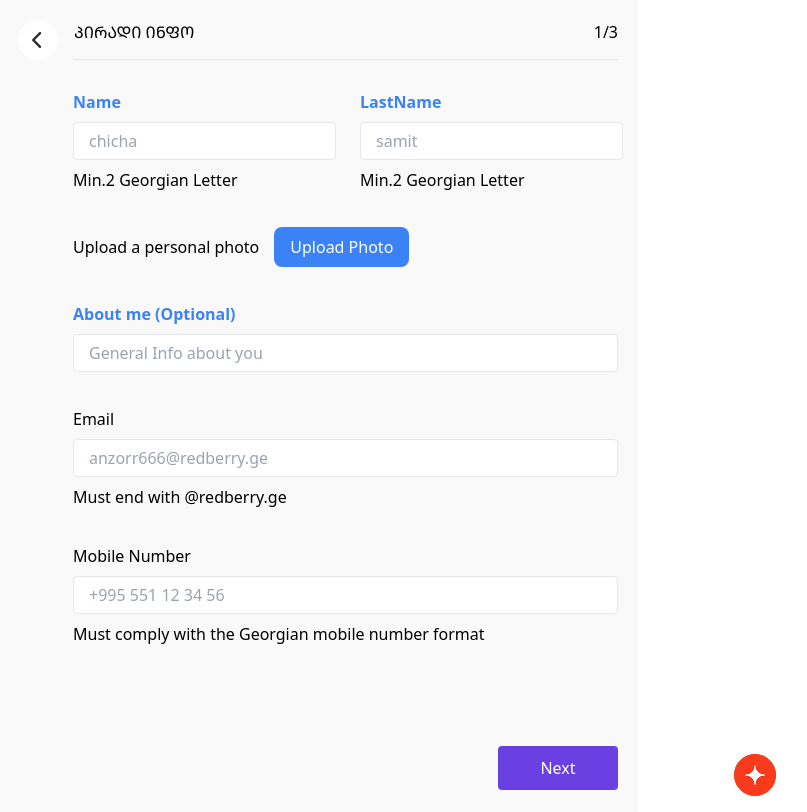
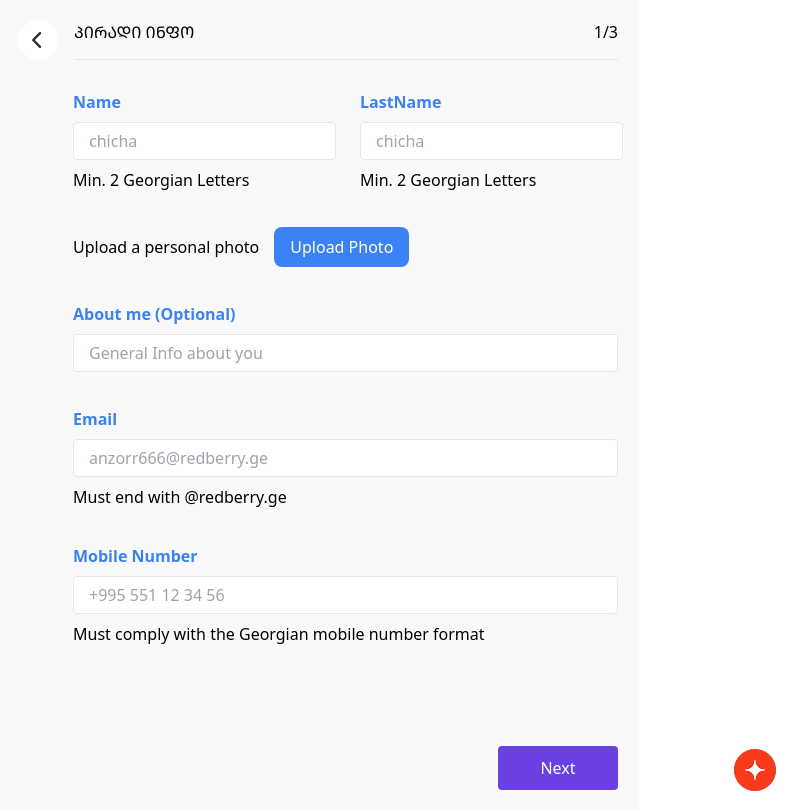
Before and after one commit to Tailung1/Redberry-Bootcamp-6, a React (Vite) app: page /personal in a window 1280 px wide. Shown: the whole page, without its empty margins (2-809 px from the left). Built offline with nearby package versions, Linux system fonts and the light colour scheme.

Commit message:
imrpove personal component code/ inputs fileds

```diff
--- a/src/InputField.tsx
+++ b/src/InputField.tsx
@@ -1,4 +1,4 @@
-import React from "react";
+
 
 interface InputFieldProps {
   label: string;
@@ -15,12 +15,12 @@ export default function InputField({
   id,
   register,
   placeholder = "",
-  inputClass = "",
-  labelClass = "",
+  inputClass = "border rounded-[4px] px-[15px] py-[6px] font-[16px]",
+  labelClass = "text-blue-500 font-bold",
   errorMessage = "",
 }: InputFieldProps) {
   return (
-    <div className='flex flex-col gap-[8px] w-full'>
+    <div className='flex flex-col gap-[8px] w-full '>
       <label htmlFor={id} className={labelClass}>
         {label}
       </label>
--- a/src/components/Experince.tsx
+++ b/src/components/Experince.tsx
@@ -1,4 +1,4 @@
-import React from 'react'
+
 
 export default function Experince() {
   return (
--- a/src/components/Personal.tsx
+++ b/src/components/Personal.tsx
@@ -1,31 +1,20 @@
-import React, { EventHandler, useState } from "react";
+import { useState } from "react";
+import { useForm } from "react-hook-form";
+import { useNavigate } from "react-router-dom";
+import InputField from "../InputField";
+import UploadPhoto from "../components/UploadPhoto"; // New component
 import arrowIMG from "../assets/arrow.svg";
-import starIMG from "../assets/star.png";
 import atIMG from "../assets/at.svg";
 import phoneIMG from "../assets/phone.svg";
-import { useForm } from "react-hook-form";
-import { useNavigate } from "react-router-dom";
-import Experince from "./Experince";
-import InputField from "../InputField";
+import starIMG from "../assets/star.png";
 
 export default function Personal() {
   const navigate = useNavigate();
-
-  const [page, setPage] = useState<number>(1);
+  const [page, setPage] = useState(1);
   const [image, setImage] = useState<null | string>(null);
 
-  const {
-    register,
-    handleSubmit,
-    watch,
-    formState: { errors },
-  } = useForm();
-
-  const name = watch("name");
-  const lastName = watch("lastname");
-  const optional = watch("optional");
-  const email = watch("email");
-  const number = watch("number");
+  const { register, handleSubmit, watch } = useForm();
+  const { name, lastname, optional, email, number } = watch();
 
   const handleImageChange = (
     e: React.ChangeEvent<HTMLInputElement>
@@ -36,15 +25,20 @@ export default function Personal() {
     }
   };
 
+  const nextPage = () => {
+    const paths = ["/", "/Personal/experince", "/Personal/final"];
+    navigate(paths[page]);
+  };
+
   return (
     <div className='flex'>
-      <div className='bg-[#F9F9F9]   flex flex-col w-1/2 p-5'>
+      <div className='bg-[#F9F9F9] flex flex-col w-1/2 p-5'>
         <div className='flex w-full items-center space-x-4'>
           <img
             onClick={() => navigate("/")}
             className='cursor-pointer'
             src={arrowIMG}
-            alt=''
+            alt='Back'
           />
           <div className='flex flex-col gap-[15px] w-full'>
             <div className='flex justify-between'>
@@ -55,133 +49,115 @@ export default function Personal() {
           </div>
         </div>
 
-        <div className='mt-[30px]  pl-[55px]   pr-[14]'>
-          <form className='flex flex-col gap-[35px] w-full '>
-            <div className='flex  w-full gap-[24px] '>
+        <div className='mt-[30px] pl-[55px] pr-[14]'>
+          <form className='flex flex-col gap-[35px] w-full'>
+            <div className='flex w-full gap-[24px]'>
               <InputField
                 label='Name'
                 register={register}
                 id='name'
                 placeholder='chicha'
-                errorMessage='Min.2 Georgian Letter'
-                labelClass='text-blue-500 font-bold' // Label custom styles
-                inputClass='border rounded-[4px] px-[15px] py-[6px] font-[16px]' // Input custom styles
+                errorMessage='Min. 2 Georgian Letters'
               />
               <InputField
                 label='LastName'
                 register={register}
                 id='lastname'
-                placeholder='samit'
-                errorMessage='Min.2 Georgian Letter'
-                labelClass='text-blue-500 font-bold' // Label custom styles
-                inputClass='border rounded-[4px] px-[15px] py-[6px] font-[16px]'
+                placeholder='chicha'
+                errorMessage='Min. 2 Georgian Letters'
               />
             </div>
-            <div className='flex gap-[15px] items-center'>
-              <p>Upload a personal photo</p>
-              <label className='cursor-pointer bg-blue-500 text-white py-2 px-4 rounded-lg hover:bg-blue-600'>
-                Upload Photo
-                <input
-                  {...register("image")}
-                  type='file'
-                  accept='image/*'
+
+            <UploadPhoto
+              register={register}
               onChange={handleImageChange}
-                  className='hidden' // Hide the actual input, style the label as the button
             />
-              </label>
-            </div>
+
             <InputField
               label='About me (Optional)'
               register={register}
               id='optional'
               placeholder='General Info about you'
-              labelClass='text-blue-500 font-bold' // Label custom styles
-              inputClass='border rounded-[4px] px-[15px] py-[6px] font-[16px]'
             />
-            <div className='flex flex-col gap-[8px]'>
-              <label htmlFor=''>Email</label>
-              <input
-                {...register("email")}
-                type='text'
+
+            <InputField
+              label='Email'
+              register={register}
+              id='email'
               placeholder='anzorr666@redberry.ge'
-                className='1px border rounded-[4px] px-[15px] py-[6px] font-[16px]'
+              errorMessage='Must end with @redberry.ge'
             />
-              <p>Must end with @redberry.ge</p>
-            </div>
-            <div className='flex flex-col gap-[8px]'>
-              <label htmlFor='mobNum'>Mobile Number</label>
-              <input
-                {...register("number")}
-                type='text'
-                id='mobNum'
+            <InputField
+              label='Mobile Number'
+              register={register}
+              id='number'
               placeholder='+995 551 12 34 56'
-                className='1px border rounded-[4px] px-[15px] py-[6px] font-[16px]'
+              errorMessage='Must comply with the Georgian mobile number format'
             />
-              <p>
-                Must comply with the Georgian mobile number format
-              </p>
-            </div>
           </form>
         </div>
-        <div className='flex justify-end '>
+
+        <div className='flex justify-end'>
           <button
-            onClick={() => navigate("/Personal/experince")}
-            className='bg-[#6B40E3] px-[60px] py-[10px] text-[16px] text-white rounded-[4px] mt-[100px]  w-[30px] flex  justify-center'
+            onClick={nextPage}
+            className='bg-[#6B40E3] px-[60px] py-[10px] text-[16px] text-white rounded-[4px] mt-[100px] w-[30px] flex justify-center'
           >
             Next
           </button>
         </div>
       </div>
 
-      <div className='bg-white  p-4'>
+      <div className='bg-white p-4'>
         <div className='flex items-center mt-[68px] ml-[80px]'>
           <div className='flex relative flex-col gap-[20px]'>
-            <div className='text-[34px] leading-normal flex gap-[10px] className="h-[40px] text-[#F93B1D]'>
-              <span>{name}</span>
-
-              <span>{lastName}</span>
+            <div className='text-[34px] leading-normal flex gap-[10px] text-[#F93B1D] h-[40px]'>
+              <span>{name}</span> <span>{lastname}</span>
             </div>
-            <div className='h-[40px]'>
+            <div className='h-[20px]'>
+              {" "}
               {email && (
                 <div className='flex gap-[10px]'>
-                  <img src={atIMG} alt='at image' /> {email}{" "}
+                  <img src={atIMG} alt='Email' /> {email}
                 </div>
               )}
             </div>
-            <div className='h-[40px]'>
+            <div className='h-[35px]'>
               {number && (
                 <div className='flex gap-[10px]'>
-                  <img src={phoneIMG} alt='at image' /> {number}{" "}
+                  <img src={phoneIMG} alt='Phone' /> {number}
                 </div>
               )}
             </div>
+
+            <div className='h-[40px]'>
+              {" "}
               {optional && (
-              <div className='h-[40px]'>
-                <p className='mb-[10px] text-[#F93B1D] text-[18px] '>
+                <div>
+                  <p className='text-[#F93B1D] text-[18px] mb-[10px]'>
                     About me
-                </p>{" "}
-                <span className='block max-w-[300px] break-words'>
+                  </p>
+                  <p className='block max-w-[300px] break-words'>
                     {optional}
-                </span>
+                  </p>
                 </div>
               )}
+            </div>
+
             <img
-              className=' mt-[530px] w-[42px] h-[42px]'
+              className='mt-[450px] w-[42px] h-[42px]'
               src={starIMG}
-              alt='star image with red background'
+              alt='Star'
             />
           </div>
-          <div className='h-[40px]'>
           {image && (
             <img
               src={image}
               alt='Uploaded'
-                className=' absolute right-20 top-20 w-[230px] h-[230px] object-cover rounded-full'
+              className=' absolute right-20 top-20 w-[200px] h-[200px] object-cover rounded-full'
             />
           )}
         </div>
       </div>
     </div>
-    </div>
   );
 }
--- /dev/null
+++ b/src/components/UploadPhoto.tsx
@@ -0,0 +1,27 @@
+import React from "react";
+
+interface UploadPhotoProps {
+  register: any; // Replace 'any' with `UseFormRegister` if using react-hook-form
+  onChange: (e: React.ChangeEvent<HTMLInputElement>) => void;
+}
+
+export default function UploadPhoto({
+  register,
+  onChange,
+}: UploadPhotoProps) {
+  return (
+    <div className='flex gap-[15px] items-center'>
+      <p>Upload a personal photo</p>
+      <label className='cursor-pointer bg-blue-500 text-white py-2 px-4 rounded-lg hover:bg-blue-600'>
+        Upload Photo
+        <input
+          {...register("image")}
+          type='file'
+          accept='image/*'
+          onChange={onChange}
+          className='hidden'
+        />
+      </label>
+    </div>
+  );
+}
```
Lines whose indentation alone changed are shown as unchanged.
